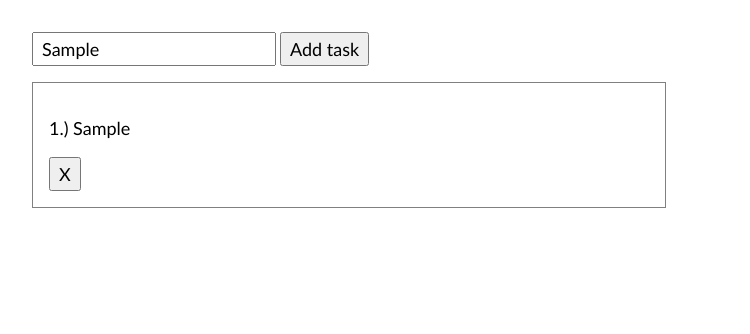
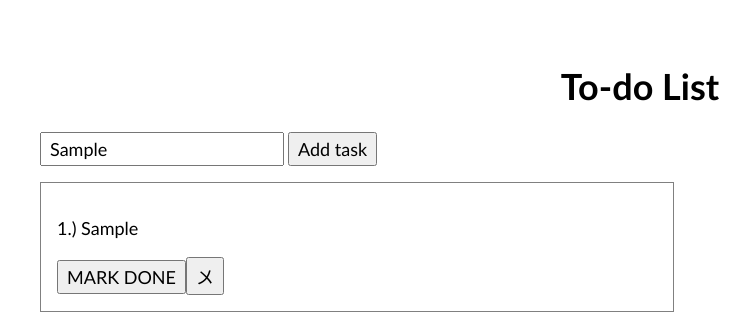
Before and after one commit to Marimelle/todo-list-react-app, a React (Create React App) app: page / in a window 1280 px wide. Both pictures are taken after typing "Sample" into the empty fields and a click on the button "Add task". Shown: the top 334 px of the page, without its empty margins (0-750 px from the left). Built offline with nearby package versions, Linux system fonts and the light colour scheme.

Commit message:
Add functionality for marking task as done

```diff
--- a/src/App.js
+++ b/src/App.js
@@ -13,6 +13,7 @@
     if (newTask !== "") {
       const task = {
         taskId: list.length===0 ? 1 : list[list.length-1].taskId + 1,
+        completed: false,
         taskName: newTask
       }
       setList([...list, task]);
@@ -25,9 +26,18 @@
       current.taskId !== taskId
     ));
   }
+  const taskCompleted = (taskId) => {
+    setList(list.map((current) => {
+      if(current.taskId === taskId){
+        current.completed = !current.completed;
+      }
+      return current;
+    }));
+  }
 
   return (
     <div className="App">
+      <h1>To-do List</h1>
       <div className="addTask">
         <input onChange={handleInputChange}/>
         <button onClick={handleClick}>Add task</button>
@@ -35,7 +45,7 @@
       <div className="tasksList">
         { (list.length>0) ? list.map(
           (task) => {
-            return <Task taskName={task.taskName} taskId={task.taskId} deleteTask={deleteTask} />
+            return <Task taskName={task.taskName} taskId={task.taskId} completed={task.completed} deleteTask={deleteTask} taskCompleted={taskCompleted}/>
         }
           ) : "No saved tasks."
         }
--- a/src/Task.js
+++ b/src/Task.js
@@ -1,8 +1,11 @@
 export default function Task(props) {
   return (
-    <div>
-      <p>{props.taskId + ".)"} {props.taskName}</p>
-      <button onClick={()=> props.deleteTask(props.taskId)}>X</button>
+    <div className={props.completed ? "taskCompleted" : ""}>
+      <p>{props.taskId + ".) "} {props.taskName}</p>
+      <div className="btns">
+        <button className="completeBtn" onClick={()=> props.taskCompleted(props.taskId)}>{props.completed? "✔\nDONE" :"MARK\nDONE"}</button>
+        <button className="deleteBtn" onClick={()=> props.deleteTask(props.taskId)}>〤</button>
+      </div>
     </div>
   );
 }
--- a/src/index.js
+++ b/src/index.js
@@ -1,6 +1,5 @@
 import React from 'react';
 import ReactDOM from 'react-dom/client';
-import './index.css';
 import App from './App';
 import reportWebVitals from './reportWebVitals';
 
```
